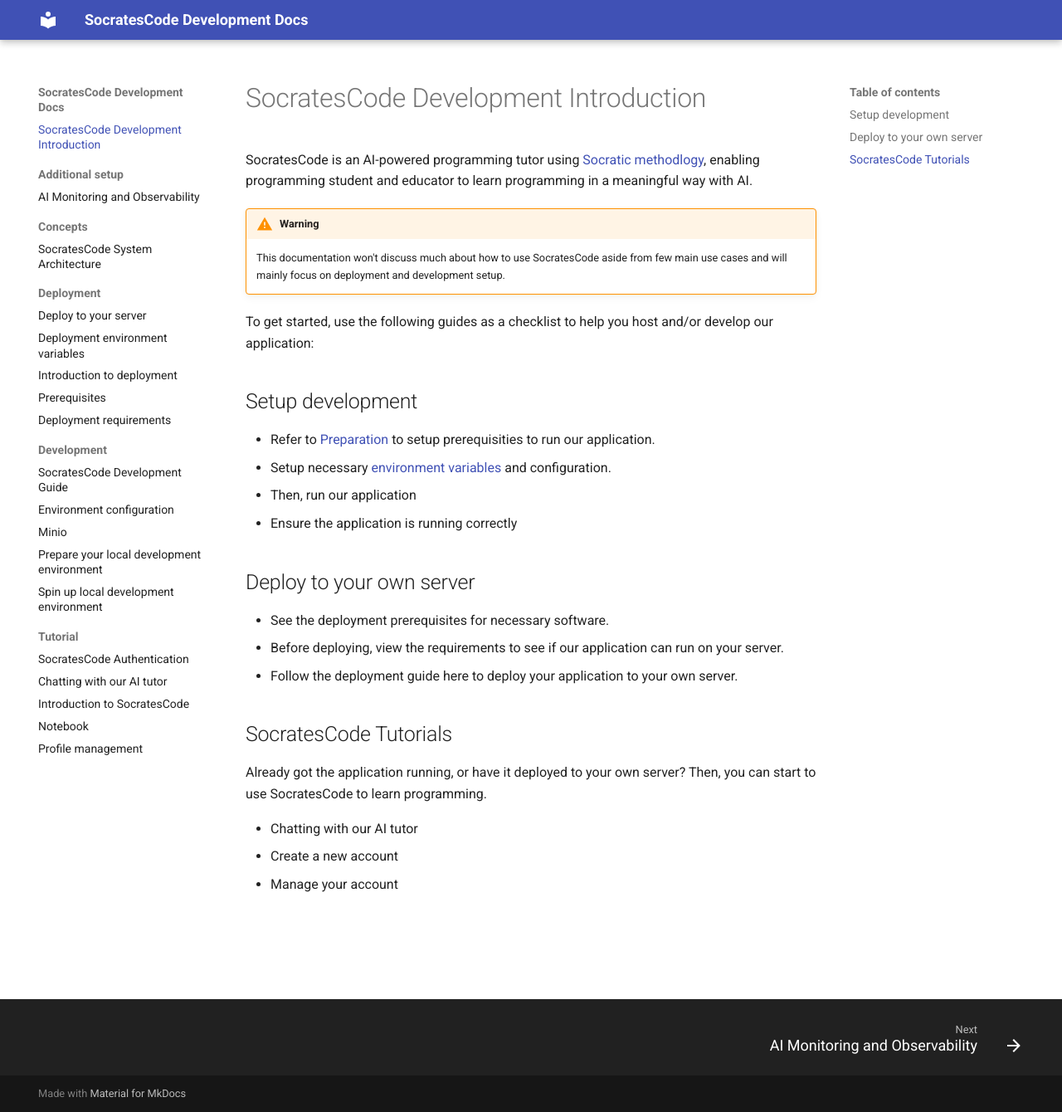
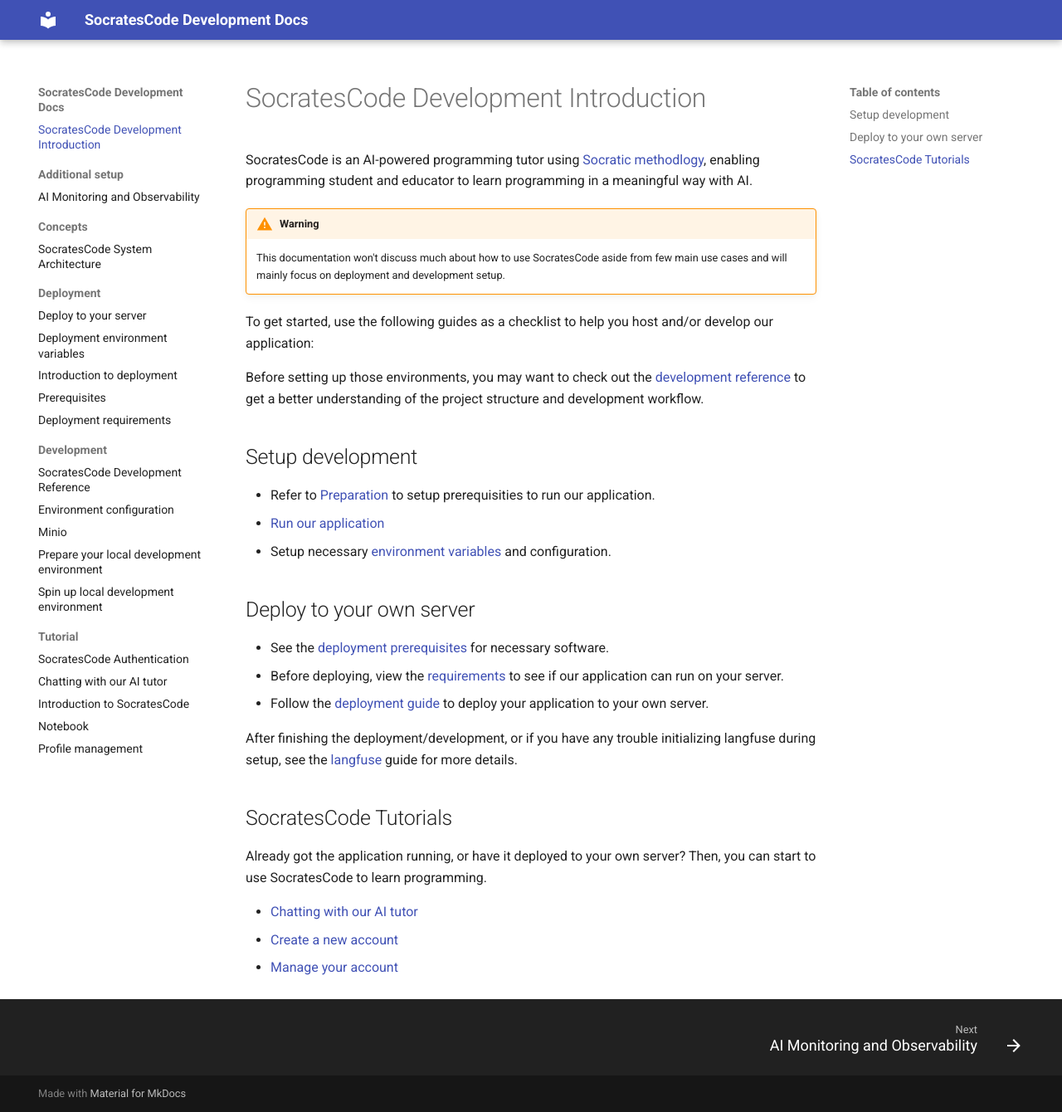
Before and after one commit to SocratesCodes/doc, an MkDocs documentation site: the page built from docs/index.md, in a window 1280 px wide and 1340 px high. Shown: the whole window at 83% size. Built offline with MkDocs 1.6.1 and Material for MkDocs 9.7.7, drawn with Linux system fonts in a browser that asks for light colours.

Commit message:
feat: update docs for more clarity

```diff
--- a/docs/index.md
+++ b/docs/index.md
@@ -7,21 +7,22 @@
 
 To get started, use the following guides as a checklist to help you host and/or develop our application:
 
+Before setting up those environments, you may want to check out the [development reference](development/core.md) to get a better understanding of the project structure and development workflow.
 ## Setup development
 - Refer to [Preparation](development/preparation.md) to setup prerequisities to run our application.
+- [Run our application](development/setup.md)
 - Setup necessary [environment variables](development/environment.md) and configuration.
-- Then, run our application
-- Ensure the application is running correctly
 
 ## Deploy to your own server
-- See the deployment prerequisites for necessary software.
-- Before deploying, view the requirements to see if our application can run on your server.
-- Follow the deployment guide here to deploy your application to your own server.
+- See the [deployment prerequisites](deployment/preparation.md) for necessary software.
+- Before deploying, view the [requirements](deployment/requirements.md) to see if our application can run on your server.
+- Follow the [deployment guide](deployment/deployment.md) to deploy your application to your own server.
 
+After finishing the deployment/development, or if you have any trouble initializing langfuse during setup, see the [langfuse](additional setup/langfuse.md) guide for more details.
 
 ## SocratesCode Tutorials
 Already got the application running, or have it deployed to your own server? Then, you can start to use SocratesCode to learn programming.
 
-- Chatting with our AI tutor
-- Create a new account
-- Manage your account
+- [Chatting with our AI tutor](tutorial/chatting.md)
+- [Create a new account](tutorial/auth.md)
+- [Manage your account](tutorial/auth.md)
```
Also changed, not shown: docs/deployment/intro.md (+1 -1 lines), docs/development/core.md (+2 -13 lines), docs/development/environment.md (+1 -1 lines).
